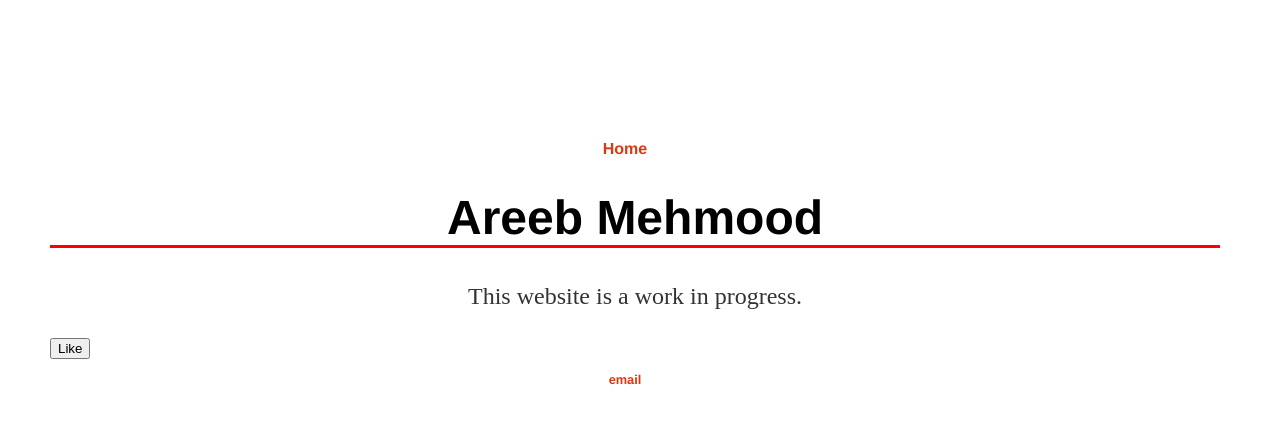
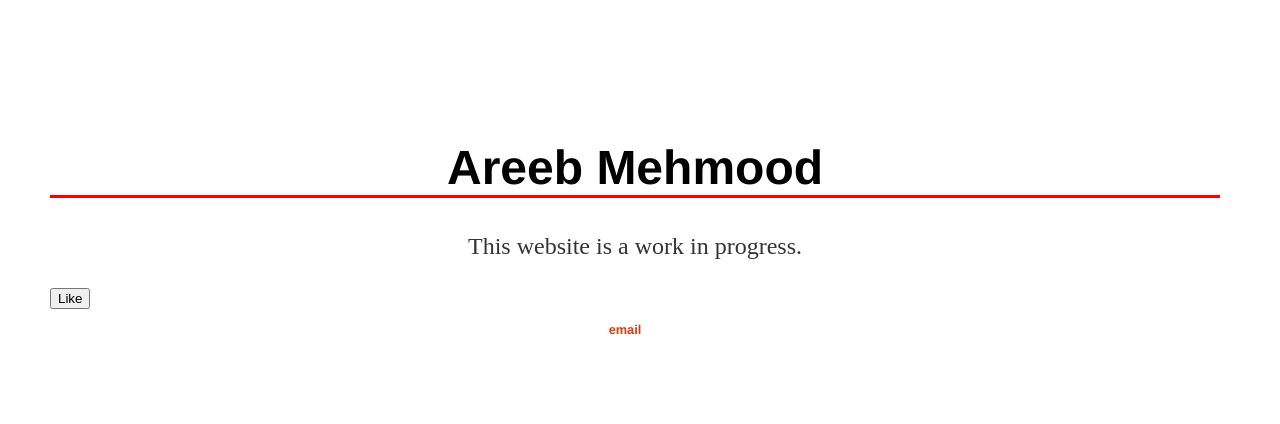
Before and after one commit to areebm/areebm.github.io, a Jekyll site: the page built from index.html, in a window 1280 px wide. Shown: the top 424 px of the page. Built offline with Jekyll 4.4.1, drawn with Linux system fonts in a browser that asks for light colours.

Commit message:
Update default.html
Get rid of Home link at the top

```diff
--- a/_layouts/default.html
+++ b/_layouts/default.html
@@ -8,8 +8,8 @@
 		<body>
 			<nav>
 	    		<ul>
-				<li><a href="/">Home</a></li>
-<!-- 		        	<li><a href="/"><strike>About</strike></a></li>
+<!--				<li><a href="/">Home</a></li>
+ 		        	<li><a href="/"><strike>About</strike></a></li>
 	        		<li><a href="/"><strike>Projects</strike></a></li> -->
 	    		</ul>
 			</nav>
```
